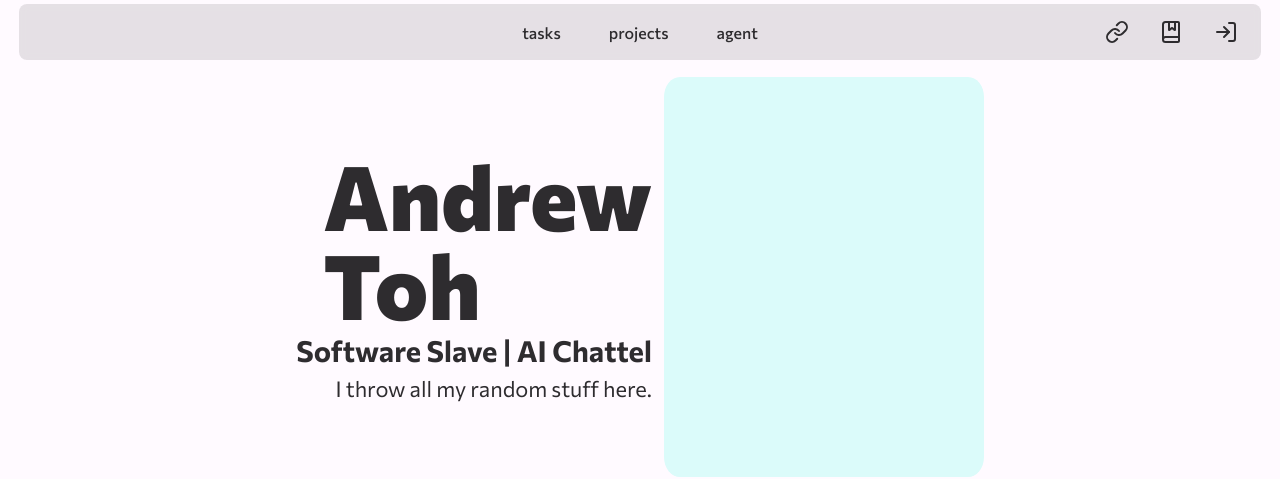
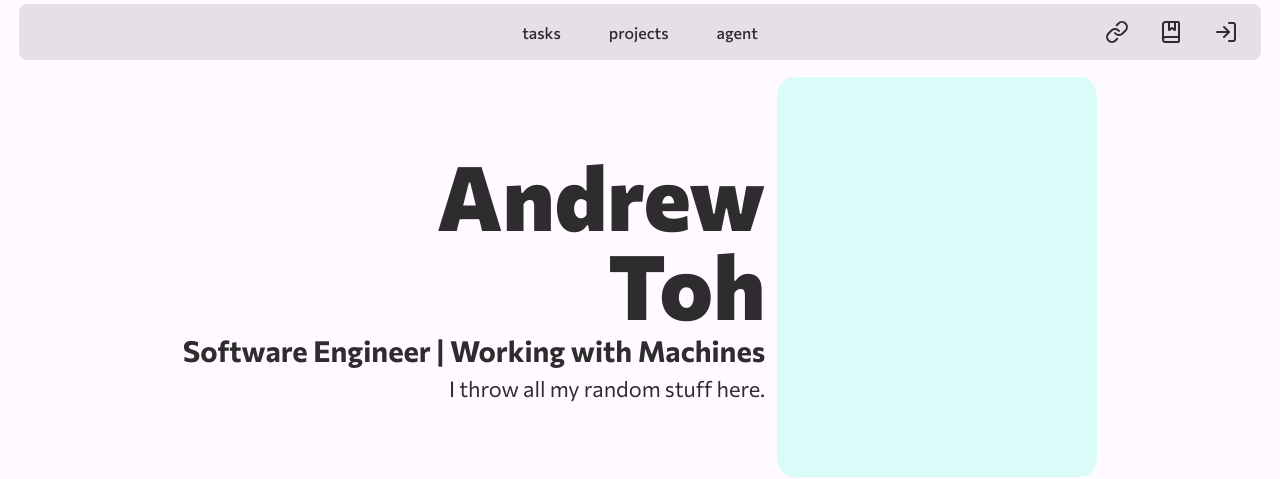
Before and after one commit to andrewenletoh/FullstackReactASPNETCore, a React (Vite) app in the folder client/: page / in a window 1280 px wide. Shown: the top 479 px of the page. Built offline with nearby package versions, Linux system fonts and the light colour scheme; no server answers.

Commit message:
update home page to be less edgy

```diff
--- a/client/src/pages/HomePage.module.css
+++ b/client/src/pages/HomePage.module.css
@@ -39,6 +39,7 @@
     font-weight: 800;
     margin: 0;
     line-height: 1;
+    text-align: right;
 }
 
 .introHeader2 {
--- a/client/src/pages/HomePage.tsx
+++ b/client/src/pages/HomePage.tsx
@@ -18,7 +18,7 @@ const HomePage: React.FC = () => {
                         <br />
                         Toh
                     </h1>
-                    <h2 className={styles.introHeader2}>Software Slave | AI Chattel</h2>
+                    <h2 className={styles.introHeader2}>Software Engineer | Working with Machines</h2>
                     <p className={styles.introText}> I throw all my random stuff here.</p>
                 </div>
                 <div
```
